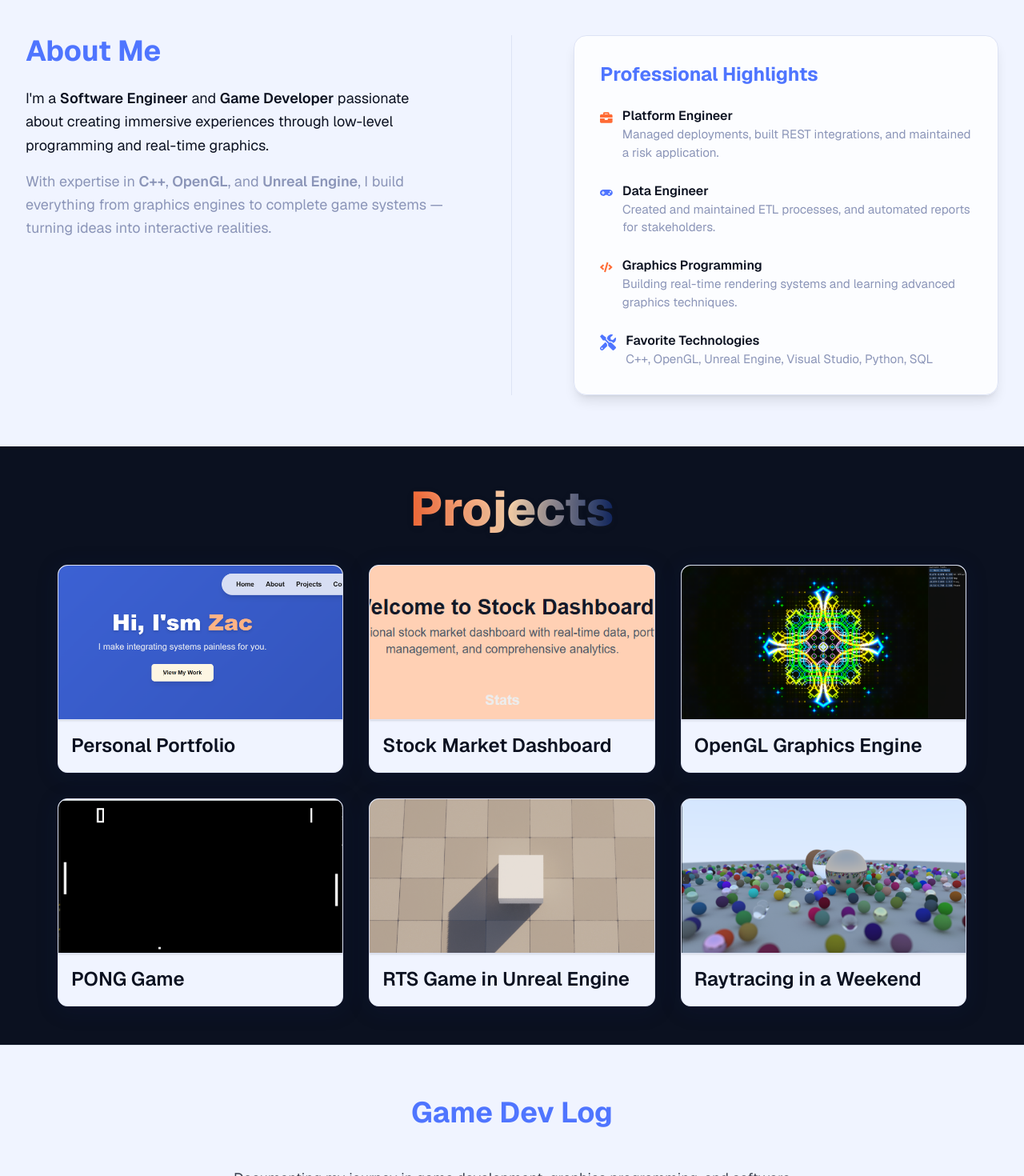
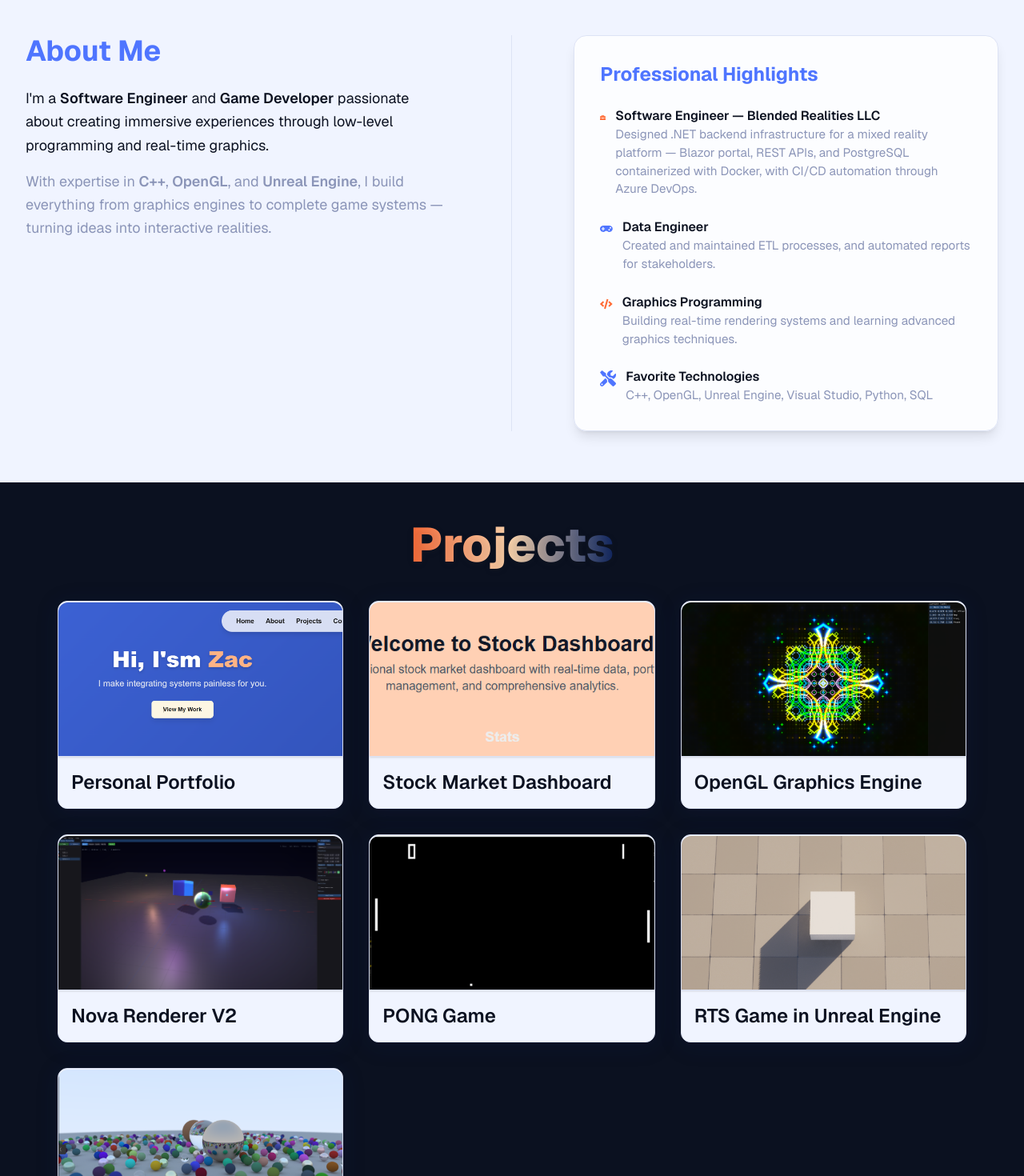
Before and after one commit to henzg/portfolio-redo, a Next.js app in the folder frontend/: page / in a window 1280 px wide. Shown: the part 540-2010 px from the top of the page at 80% size. Built offline with nearby package versions, Linux system fonts and the light colour scheme.

Commit message:
renderer v2 update

```diff
--- a/frontend/src/components/About.tsx
+++ b/frontend/src/components/About.tsx
@@ -25,8 +25,8 @@ export default function About() {
             <li className="flex items-start gap-3">
               <FaBriefcase className="text-[var(--color-accent-coral)] text-xl mt-1" />
               <div>
-                <p className="font-semibold">Platform Engineer</p>
-                <p className="secondary-text">Managed deployments, built REST integrations, and maintained a risk application.</p>
+                <p className="font-semibold">Software Engineer — Blended Realities LLC</p>
+                <p className="secondary-text">Designed .NET backend infrastructure for a mixed reality platform — Blazor portal, REST APIs, and PostgreSQL containerized with Docker, with CI/CD automation through Azure DevOps.</p>
               </div>
             </li>
             <li className="flex items-start gap-3">
--- a/frontend/src/data/project.ts
+++ b/frontend/src/data/project.ts
@@ -31,6 +31,13 @@ export const projects: Project[] = [
    image: "/shaderart.png"
   },
   {
+   title: "Nova Renderer V2",
+   description: "A redesigned OpenGL rendering engine with a modular architecture, ImGui debug UI for real-time parameter editing, and improved shader and scene management.",
+   techStack: ["C++", "OpenGL", "GLFW", "GLM", "ImGui", "CMake"],
+   repo: "https://github.com/henzg/Renderer-V2",
+   image: "/RendererV2.png"
+  },
+  {
    title: "PONG Game",
    description: "A complete recreation of the classic PONG game built from scratch using SFML for graphics and input handling.",
    techStack: ["C++", "SFML", "Game Development"],
```
Also changed, not shown: frontend/public/RendererV2.png (added).
